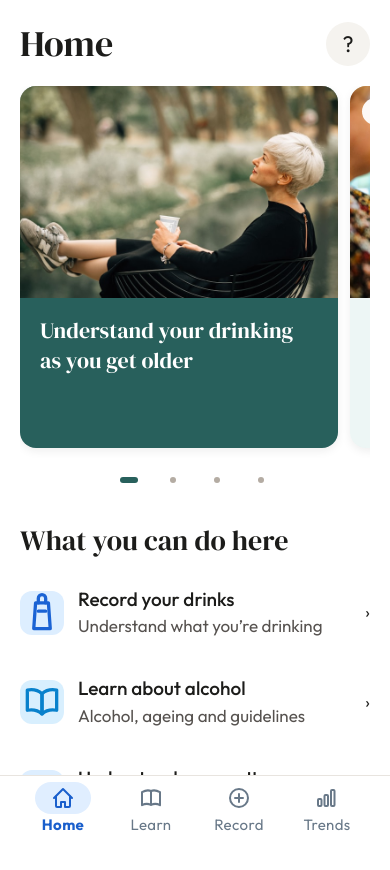
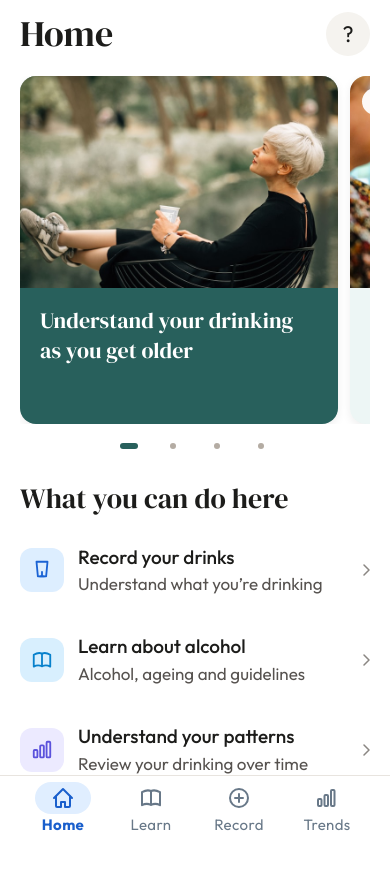
Before and after one commit to FIT5120-Team20/sipaware-au, a React (Vite) app in the folder frontend/: page / in a window 390 px wide. Shown: the top 870 px of the page. Built offline with nearby package versions, Linux system fonts and the light colour scheme; no server answers.

Commit message:
style: refine shared spacing and responsive home design

```diff
--- a/frontend/src/app/reference-ui.css
+++ b/frontend/src/app/reference-ui.css
@@ -21,6 +21,7 @@
   --radius-card: 1rem;
   --radius-control: .8rem;
   --shadow-card: none;
+  --page-top-spacing: 12px;
   font-family: 'Outfit', 'Segoe UI', sans-serif;
 }
 body { background: #fff; color: #1c1c1a; min-width: 320px; }
@@ -103,14 +104,24 @@ a:focus-visible, button:focus-visible, input:focus-visible, select:focus-visible
 .reference-nav-items a[aria-current="page"] .reference-nav-icon {
   background: #e0eeff;
 }
-.reference-home, .manual-drink-shell, .alcohol-information-shell { width: 100%; max-width: 1200px; margin-inline: auto; padding: 22px 20px; }
+.reference-home, .manual-drink-shell, .alcohol-information-shell { width: 100%; max-width: 1200px; margin-inline: auto; padding: var(--page-top-spacing) 20px 22px; }
 .reference-page-heading { display: flex; align-items: center; justify-content: space-between; margin-bottom: 20px; }
 .reference-page-heading h1, .feature-header h1, .alcohol-information-header h1 {
   font-family: 'DM Serif Display', Georgia, serif; font-size: 36px; font-weight: 400; line-height: 1.2; letter-spacing: 0; margin: 0; }
 .reference-help { display: grid; place-items: center; width: 44px; height: 44px; border: 0;
   border-radius: 50%; color: #1c1c1a; background: #f5f3ef; font-size: 22px; cursor: pointer; }
 .home-story-grid { display: flex; position: relative; gap: 12px; overflow-x: auto;
-  scroll-snap-type: x mandatory; scrollbar-width: thin; padding-bottom: 10px; }
+  overscroll-behavior-inline: contain;
+  scroll-behavior: smooth;
+  scroll-snap-type: x mandatory;
+  scrollbar-width: none;
+  -ms-overflow-style: none;
+  -webkit-overflow-scrolling: touch;
+  padding-bottom: 0;
+}
+
+.home-story-grid::-webkit-scrollbar {
+  display: none; }
 .home-story { flex: 0 0 min(318px, calc(100vw - 60px)); min-width: 0; border-radius: 16px;
   display: flex; flex-direction: column; overflow: hidden; box-shadow: 0 3px 10px #00000012; scroll-snap-align: start; background: #edf6f5; }
 .home-story-image { position: relative; height: 212px; flex-shrink: 0; background: #e8e4df; }
@@ -118,8 +129,8 @@ a:focus-visible, button:focus-visible, input:focus-visible, select:focus-visible
 .home-story-image > span { position: absolute; top: 12px; left: 12px; border-radius: 20px;
   padding: 4px 12px; background: #fffffff0; color: #28605c; font-size: 12px;
   text-transform: uppercase; font-weight: 600; letter-spacing: .05em; }
-/* Shared card height keeps the links aligned when headings wrap differently. */
-.home-story-copy { display: flex; flex: 1; flex-direction: column; gap: 7px; padding: 18px 20px 22px; min-height: 140px; }
+/* Match the prototype card height while allowing longer content to expand. */
+.home-story-copy { display: flex; flex: 1; flex-direction: column; gap: 7px; padding: 18px 20px 22px; min-height: 108px; }
 .home-story h2 { font: 400 22px/1.35 'DM Serif Display', Georgia, serif; margin: 0; }
 .home-story-copy a { display: inline-flex; align-items: center; align-self: flex-start; min-height: 44px; margin-top: auto;
   gap: 8px; font-weight: 600; color: #28605c; text-decoration: none; }
@@ -130,7 +141,9 @@ a:focus-visible, button:focus-visible, input:focus-visible, select:focus-visible
 .home-story--lilac a { color: #6b4c8a; }
 .home-carousel-controls { display: flex; justify-content: center; }
 .home-carousel-controls button { width: 44px; height: 44px; display: grid; place-items: center; border: 0; background: transparent; }
-.home-carousel-controls span { width: 6px; height: 6px; border-radius: 8px; background: #b4aca3; }
+.home-carousel-controls span { width: 6px; height: 6px; border-radius: 8px; background: #b4aca3;transition:
+    width 200ms ease,
+    background-color 200ms ease; }
 .home-carousel-controls [aria-pressed="true"] span { width: 18px; background: #28605c; }
 .home-features { margin-top: 20px; }
 .home-features h2, .reference-about h2 { font: 400 28px/1.3 'DM Serif Display', Georgia, serif; margin: 0 0 18px; }
@@ -138,6 +151,7 @@ a:focus-visible, button:focus-visible, input:focus-visible, select:focus-visible
 .home-feature-card { display: flex; align-items: center; gap: 14px; color: #1c1c1a; text-decoration: none; padding-block: 10px; min-width: 0; }
 .home-feature-icon { width: 44px; height: 44px; flex: 0 0 44px; display: grid; place-items: center; background: #ddeeff; color: #1b63d4; border-radius: 12px; }
 .home-feature-icon--learn { background: #d8effe; color: #0881cc; }
+.home-feature-icon--trend { background:#eceaff; color:#5b52dc; }
 .home-feature-card > span:nth-child(2) { flex: 1; min-width: 0; }
 .home-feature-card strong { display: block; font-size: 19px; font-weight: 500; line-height: 1.3; }
 .home-feature-card span span { display: block; color: #56524f; font-size: 17px; line-height: 1.35; margin-top: 4px; }
@@ -220,12 +234,19 @@ a:focus-visible, button:focus-visible, input:focus-visible, select:focus-visible
 [hidden] { display: none !important; }
 
 @media (min-width: 768px) {
+  :root {
+    --page-top-spacing: 20px;
+  }
+
   .reference-app {
     display: grid;
     grid-template-columns: 132px minmax(0, 1fr);
   }
 
   .reference-navigation {
+  display: flex;
+  flex-direction: column;
+  gap: 8px;
   top: 0;
   bottom: auto;
   left: 0;
@@ -304,8 +325,33 @@ a:focus-visible, button:focus-visible, input:focus-visible, select:focus-visible
   .reference-nav-items a[aria-current="page"] .reference-nav-icon {
     background: transparent;
   }
+  .home-story-grid {
+  display: grid;
+  grid-template-columns: repeat(2, minmax(0, 1fr));
+  gap: 18px;
+  overflow-x: visible;
+  scroll-snap-type: none;
+  padding: 0px 0px 10px;
+}
+
+.home-story-image {
+  height: 170px;
+}
+
+.home-story-copy {
+  min-height: 0;
+}
+
+.home-carousel-controls {
+  display: none;
+}
+.home-feature-grid { grid-template-columns:repeat(2,minmax(0,1fr)); }
+.home-feature-card { padding:16px;border:1px solid #e8e4df;border-radius:16px; }
 }
 @media (min-width: 1024px) {
+  .home-story-grid {
+  grid-template-columns: repeat(3, minmax(0, 1fr));
+}
   .reference-app {
     grid-template-columns: 220px minmax(0, 1fr);
   }
@@ -336,7 +382,6 @@ a:focus-visible, button:focus-visible, input:focus-visible, select:focus-visible
 }
 @media (min-width: 1280px) {
   .home-story-grid { grid-template-columns: repeat(4,minmax(0,1fr)); }
-  .home-story-copy { min-height: 180px; }
   .manual-drink-layout { grid-template-columns: minmax(0,1fr) 300px; }
   .saved-drinks-list { grid-template-columns: minmax(0,1fr); }
 }
@@ -347,7 +392,7 @@ a:focus-visible, button:focus-visible, input:focus-visible, select:focus-visible
 
 /* RecordPage / AddDrinkPage / LearnHub at f5711b15: utility-to-CSS port.
    Data acquisition, validation and persistence remain SipAware boundaries. */
-.manual-drink-shell { max-width: 1200px; padding: 18px 0 28px; }
+.manual-drink-shell { max-width: 1200px; padding: var(--page-top-spacing) 0 28px; }
 .manual-drink-layout { display: block; }
 .manual-drink-primary { display: block; }
 .prototype-capture { border-radius: 0; }
@@ -440,7 +485,7 @@ a:focus-visible, button:focus-visible, input:focus-visible, select:focus-visible
 .prototype-consumption-form .form-actions .primary-button { width: 100%; height: 56px; box-shadow: none; }
 
 /* Learn retains the source's 0.95 / 1.05 split and six distinct semantic icons. */
-.alcohol-information-shell { max-width: 1120px; padding: 20px; }
+.alcohol-information-shell { max-width: 1120px; padding: var(--page-top-spacing) 20px 20px; }
 .alcohol-information-header { margin: 0 0 20px; }
 .alcohol-information-header h1 { font-size: 36px; }
 .alcohol-information-header > p { margin: 4px 0 0; font-size: 18px; line-height: 1.6; max-width: none; }
@@ -491,6 +536,10 @@ a:focus-visible, button:focus-visible, input:focus-visible, select:focus-visible
   .prototype-record-browser .saved-drinks-list { grid-template-columns: repeat(3,minmax(0,1fr)); }
 }
 @media(max-width:767px) {
+  .home-story h2 { font-size: 19px; }
+  .home-story--green h2 { font-size: 22px; }
+  .home-story-copy { padding-bottom:16px; }
+  .home-features { margin-top:12px; }
   .prototype-category-rail button { font-size: 17px; padding: 8px 4px; }
   .prototype-record-browser .saved-drink-button { flex-wrap: wrap; gap: 8px; }
   .prototype-drink-thumb { width: 40px; height: 40px; flex-basis: 40px; }
--- a/frontend/src/pages/HomePage.tsx
+++ b/frontend/src/pages/HomePage.tsx
@@ -7,7 +7,32 @@
  */
 import { applicationHref } from '../app/entryPaths'
 import { useEffect, useRef, useState } from 'react'
-import { SipAwareIcon } from '../features/drinks/components/SipAwareIcon'
+
+function FiDrink() {
+  return (
+    <svg width="22" height="22" viewBox="0 0 24 24" fill="none" aria-hidden="true">
+      <path d="M6 3H18L16.5 19H7.5L6 3Z" stroke="#1B63D4" strokeWidth="2" strokeLinejoin="round" />
+      <path d="M10 19H14M12 14V19" stroke="#1B63D4" strokeWidth="2" strokeLinecap="round" />
+    </svg>
+  )
+}
+
+function FiBook() {
+  return (
+    <svg width="22" height="22" viewBox="0 0 24 24" fill="none" aria-hidden="true">
+      <path d="M12 5C9.2 3.8 6.5 4.2 3 6.2V19.2C6.5 17.2 9.2 17.6 12 18.8C14.8 17.6 17.5 17.2 21 19.2V6.2C17.5 4.2 14.8 3.8 12 5Z" stroke="#0881CC" strokeWidth="2" strokeLinejoin="round" />
+      <path d="M12 5V18.8" stroke="#0881CC" strokeWidth="2" strokeLinecap="round" />
+    </svg>
+  )
+}
+
+function Chevron() {
+  return (
+    <svg width="7" height="12" viewBox="0 0 7 12" fill="none" aria-hidden="true">
+      <path d="M1 1l5 5-5 5" stroke="#8A8682" strokeWidth="1.5" strokeLinecap="round" strokeLinejoin="round" />
+    </svg>
+  )
+}
 
 function FiTrend() {
   return (
@@ -87,19 +112,19 @@ export function HomePage() {
         <h2 id="home-features-title">What you can do here</h2>
         <div className="home-feature-grid">
           <a href={applicationHref('/record')} className="home-feature-card">
-            <span className="home-feature-icon"><SipAwareIcon name="record" /></span>
+            <span className="home-feature-icon"><FiDrink /></span>
             <span><strong>Record your drinks</strong><span>Understand what you’re drinking</span></span>
-            <span aria-hidden="true">›</span>
+            <Chevron />
           </a>
           <a href={applicationHref('/alcohol-guidelines')} className="home-feature-card">
-            <span className="home-feature-icon home-feature-icon--learn"><SipAwareIcon name="learn" /></span>
+            <span className="home-feature-icon home-feature-icon--learn"><FiBook /></span>
             <span><strong>Learn about alcohol</strong><span>Alcohol, ageing and guidelines</span></span>
-            <span aria-hidden="true">›</span>
+            <Chevron />
           </a>
           <a href={applicationHref('/trends')} className="home-feature-card">
-            <span className="home-feature-icon"><FiTrend /></span>
+            <span className="home-feature-icon home-feature-icon--trend"><FiTrend /></span>
             <span><strong>Understand your patterns</strong><span>Review your drinking over time</span></span>
-            <span aria-hidden="true">›</span>
+            <Chevron />
           </a>
         </div>
       </section>
```
Lines whose indentation alone changed are shown as unchanged.
